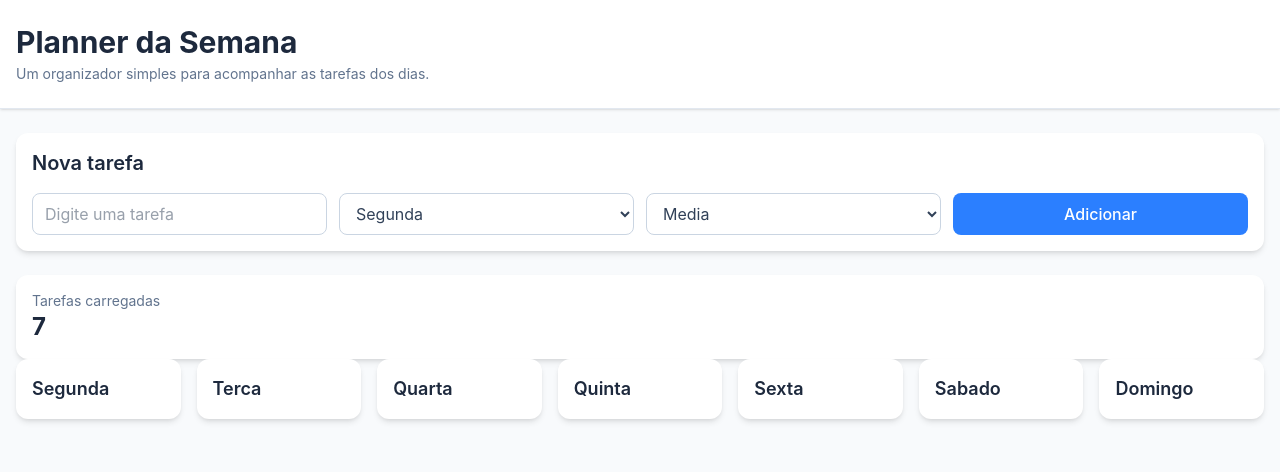
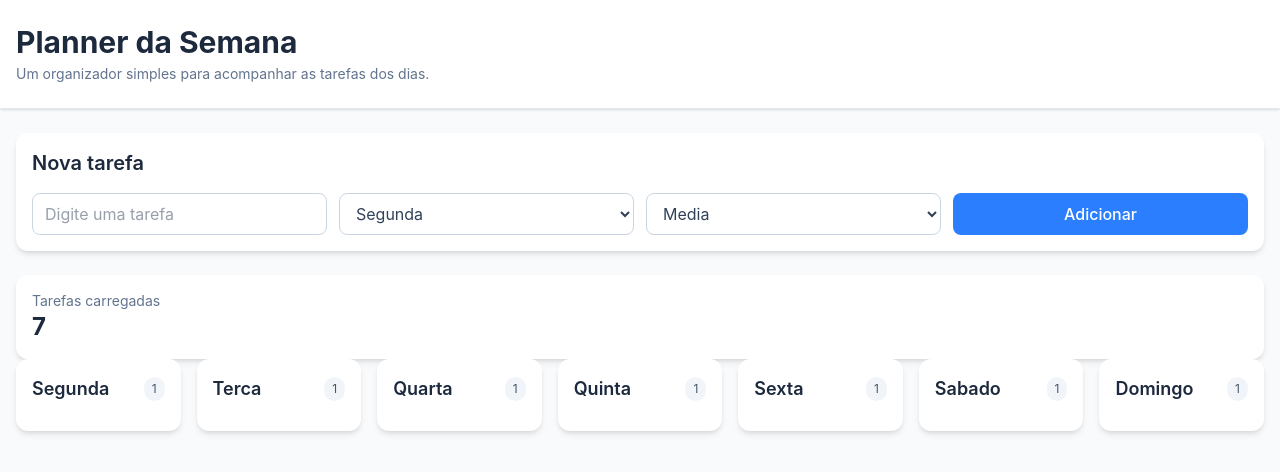
Before and after one commit to laraa-n/Planejador-de-tarefas-React, a React (Vite) app: page / in a window 1280 px wide. Shown: the top 472 px of the page. Built offline with nearby package versions, Linux system fonts and the light colour scheme.

Commit message:
adicionado componente de coluna do dia

```diff
--- a/src/components/DayColumn.jsx
+++ b/src/components/DayColumn.jsx
@@ -1,7 +1,14 @@
-function DayColumn({ dia }) {
+function DayColumn({ dia, listaTarefas }) {
+  const tarefasDoDia = listaTarefas.filter((tarefa) => tarefa.day === dia)
+
   return (
     <div className="rounded-xl bg-white p-4 shadow-md">
-      <h2 className="text-lg font-semibold text-slate-800">{dia}</h2>
+      <div className="mb-3 flex items-center justify-between">
+        <h2 className="text-lg font-semibold text-slate-800">{dia}</h2>
+        <span className="rounded-full bg-slate-100 px-2 py-1 text-xs text-slate-600">
+          {tarefasDoDia.length}
+        </span>
+      </div>
     </div>
   )
 }
```
